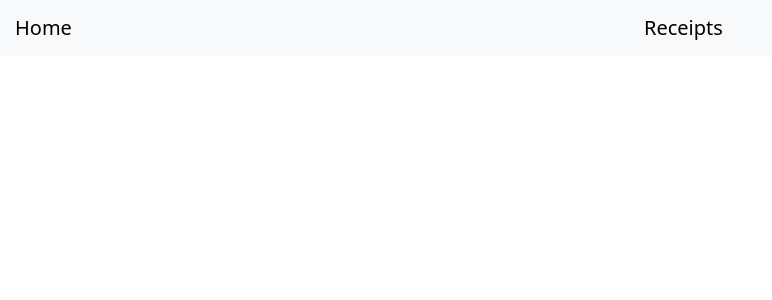
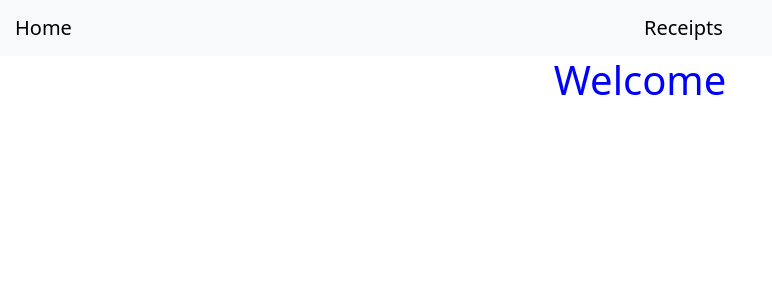
Before and after one commit to benabdallahemna/ENSIT-MW-GroupB-Z, an Angular app: page / in a window 1280 px wide. Shown: the top 300 px of the page, without its empty margins (0-772 px from the left). Built offline with nearby package versions, Linux system fonts and the light colour scheme.

Commit message:
Home component

```diff
--- a/src/app/app-routing.module.ts
+++ b/src/app/app-routing.module.ts
@@ -1,8 +1,15 @@
 import { NgModule } from '@angular/core';
 import { Routes, RouterModule } from '@angular/router';
+import { HomeComponent } from './components/home/home.component';
 
 
-const routes: Routes = [];
+const routes: Routes = [
+  {
+    path:"",
+    component:HomeComponent
+
+  }
+];
 
 @NgModule({
   imports: [RouterModule.forRoot(routes)],
--- a/src/app/app.module.ts
+++ b/src/app/app.module.ts
@@ -5,12 +5,14 @@ import { AppRoutingModule } from './app-routing.module';
 import { AppComponent } from './app.component';
 import { HeaderComponent } from './components/header/header.component';
 import { FooterComponent } from './components/footer/footer.component';
+import { HomeComponent } from './components/home/home.component';
 
 @NgModule({
   declarations: [
     AppComponent,
     HeaderComponent,
-    FooterComponent
+    FooterComponent,
+    HomeComponent
   ],
   imports: [
     BrowserModule,
--- a/src/app/components/header/header.component.html
+++ b/src/app/components/header/header.component.html
@@ -1,7 +1,7 @@
 
 <header >
     <nav class="navbar navbar-light bg-light">
-        <a class="navbar-brand" href="#">Home</a>
+        <a class="navbar-brand" routerLink="">Home</a>
         <a class="navbar-brand" href="#">Receipts</a>
     </nav>
 
--- /dev/null
+++ b/src/app/components/home/home.component.css
@@ -0,0 +1,4 @@
+h1 {
+    text-align: center;
+    color: blue;
+}
--- /dev/null
+++ b/src/app/components/home/home.component.html
@@ -0,0 +1 @@
+<h1>Welcome </h1>
--- /dev/null
+++ b/src/app/components/home/home.component.ts
@@ -0,0 +1,15 @@
+import { Component, OnInit } from '@angular/core';
+
+@Component({
+  selector: 'app-home',
+  templateUrl: './home.component.html',
+  styleUrls: ['./home.component.css']
+})
+export class HomeComponent implements OnInit {
+
+  constructor() { }
+
+  ngOnInit() {
+  }
+
+}
```
Also changed, not shown: 1 other file (tests, documents, lock files or other folders).
